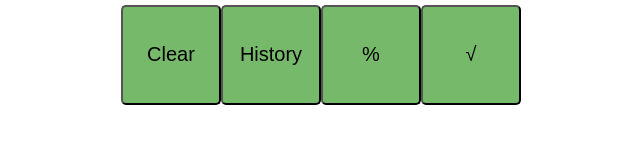
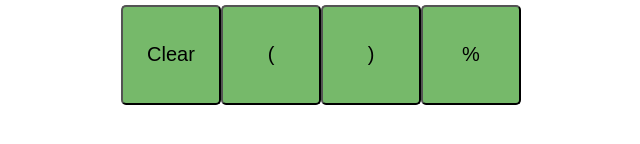
Before and after one commit to SquaredDev/Week3Calculator, a plain HTML site: page index.html in a window 1280 px wide. Shown: the part 600-744 px from the top of the page, 319-959 px from the left. Drawn offline with Linux system fonts and the light colour scheme.

Commit message:
looking good

```diff
--- a/index.html
+++ b/index.html
@@ -77,20 +77,16 @@
           <div id="operatorClear" class="operator" >
             <input id="operatorClearB" class="sButton" type="button" name="clear" value="Clear"></input>
           </div>
-          <div id="operatorPast" class="operator" >
-            <input id="operatorPastB"  class="sButton" type="button" name="history" value="History"></input>
+          <div id="operatorLPar" class="operator" >
+            <button id="operatorLParB" class="sButton" type="button" name="Left Parenthesis" value="("> ( </button>
+          </div>
+          <div id="operatorRPar" class="operator" >
+            <button id="operatorRParB" class="sButton" type="button" name="Right Parenthesis" value=")"> ) </button>
           </div>
           <div id="operatorModulo" class="operator" >
             <button id="operatorModuloB" class="sButton" type="button" name="modulo" value="&#37;"> &#37; </button>
           </div>
-          <div id="operatorSQRt" class="operator" >
-            <input id="operatorSQRtB" class="sButton" type="button" name="squareRoot" value="&#8730;"></input>
-          </div>
         </div>
-      </div>
-      <br>
-      <div id="history">
-
       </div>
     </div>
     <script src="script.js"></script>
--- a/script.js
+++ b/script.js
@@ -11,28 +11,12 @@ input.addEventListener('click', function(e) {
   let buffer = ''
   let equal = document.getElementById('operatorEquB')
   equal.addEventListener('click', function (e) {
-    // hLog += displayB.innerHTML + '\n' + ' is '
     buffer = eval(displayB.innerHTML)
-    displayB.innerHTML = buffer
-  })
-
-  let sqrtB = document.getElementById('operatorSQRtB')
-  sqrtB.addEventListener('click', function (e) {
-    // hLog += 'Square Root of ' + displayB.innerHTML + ' is '
-    buffer = eval(displayB.innerHTML)
-    buffer = Math.sqrt(displayB.innerHTML)
     displayB.innerHTML = buffer
   })
 
   let clear = document.getElementById('operatorClearB')
   clear.addEventListener('click', function wipe() {
-    // hLog += displayB.innerHTML + '\n'
     displayB.innerHTML = ''
   })
-  // let hLog = 'test'
-  //
-  // let history = document.getElementById('operatorPastB'){
-  //   hLog = ''
-  //   history.innerHTML = hLog
-  // }
 })
--- a/style.css
+++ b/style.css
@@ -202,12 +202,12 @@
   background: rgb(118, 185, 106)
 }
 
-#operatorPast {
+#operatorLPar {
   height: 100px;
   width: 100px;
 }
 
-#operatorPastB {
+#operatorLParB {
   background: rgb(118, 185, 106)
 }
 
@@ -220,12 +220,12 @@
   background: rgb(118, 185, 106)
 }
 
-#operatorSQRt {
+#operatorRPar {
   height: 100px;
   width: 100px;
 }
 
-#operatorSQRtB {
+#operatorRParB {
   background: rgb(118, 185, 106)
 }
 
```
Also changed, not shown: mockup.jpg.
